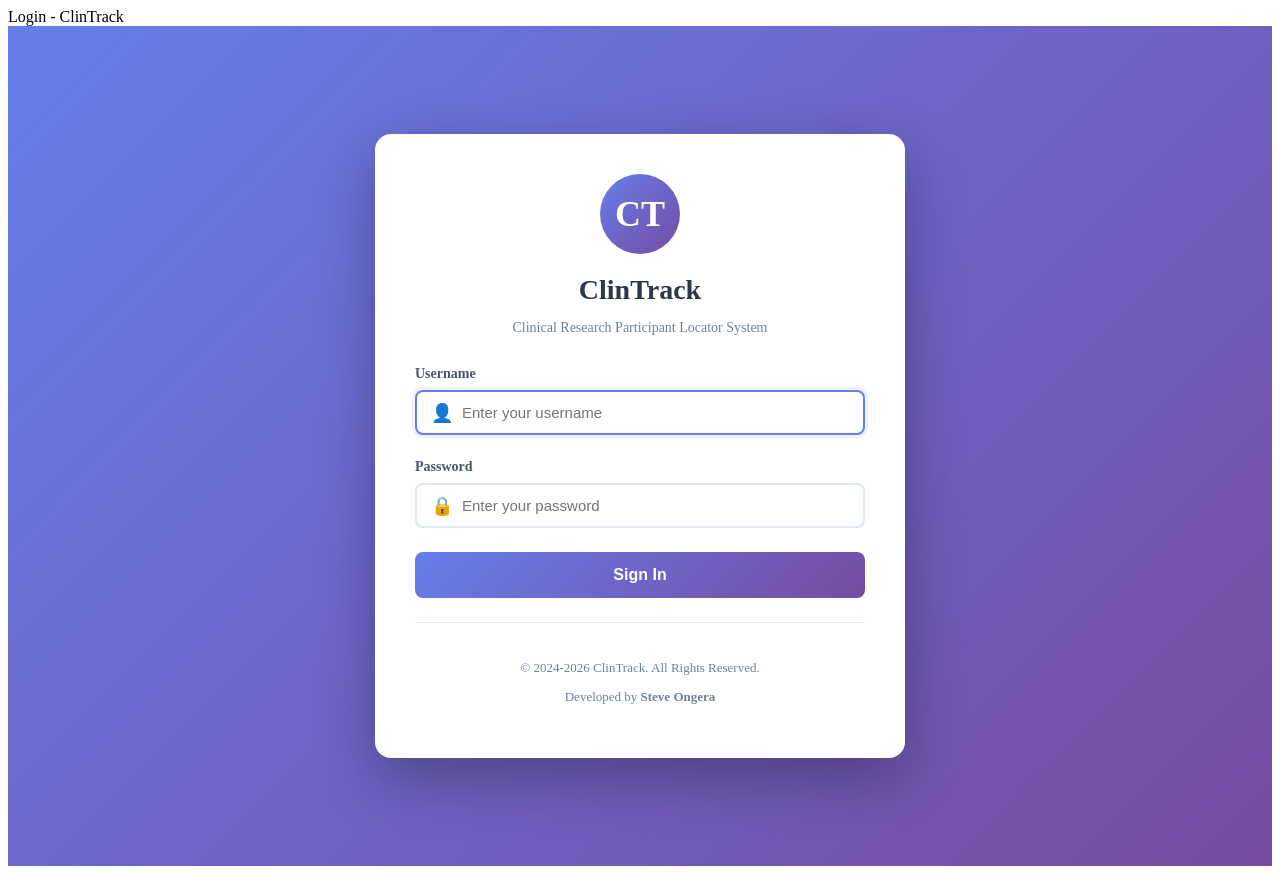
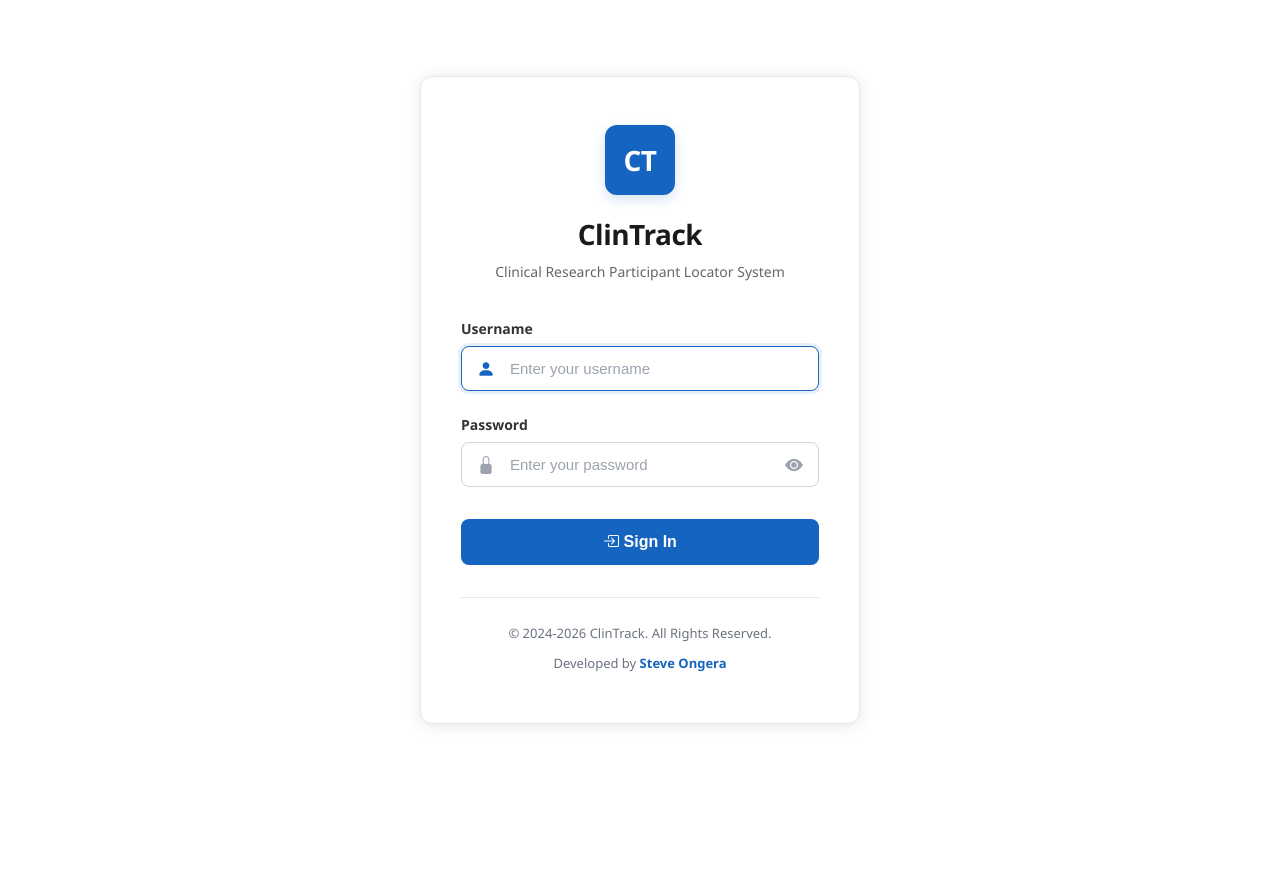
Before and after one commit to steve-ongera/ClinTrack, a Django app: page / in a window 1280 px wide. After the commit the page ends 726 px from the top, so only its background shows below. Run offline with Django 5.2, Linux system fonts and the light colour scheme.

Commit message:
made updates

```diff
--- a/templates/auth/login.html
+++ b/templates/auth/login.html
@@ -1,55 +1,76 @@
+<!DOCTYPE html>
+<html lang="en">
+<head>
+    <meta charset="UTF-8">
+    <meta name="viewport" content="width=device-width, initial-scale=1.0">
+    <title>Login - ClinTrack</title>
+    <link rel="stylesheet" href="https://cdn.jsdelivr.net/npm/bootstrap-icons@1.11.3/font/bootstrap-icons.min.css">
+    <style>
+        * {
+            margin: 0;
+            padding: 0;
+            box-sizing: border-box;
+        }
 
-{% block title %}Login - ClinTrack{% endblock %}
+        body {
+            font-family: 'Segoe UI', Tahoma, Geneva, Verdana, sans-serif;
+            background: #ffffff;
+            color: #333333;
+        }
 
-{% block extra_css %}
-<style>
         .login-container {
             min-height: 100vh;
             display: flex;
             align-items: center;
             justify-content: center;
-        background: linear-gradient(135deg, #667eea 0%, #764ba2 100%);
+            background: #ffffff;
             padding: 20px;
         }
 
         .login-card {
-        background: white;
-        border-radius: 16px;
-        box-shadow: 0 20px 60px rgba(0, 0, 0, 0.3);
-        max-width: 450px;
+            background: #ffffff;
+            border-radius: 12px;
+            box-shadow: 0 2px 16px rgba(0, 0, 0, 0.1);
+            max-width: 440px;
             width: 100%;
-        padding: 40px;
+            padding: 48px 40px;
+            border: 1px solid #e5e7eb;
         }
 
         .login-header {
             text-align: center;
-        margin-bottom: 30px;
+            margin-bottom: 36px;
         }
 
         .login-logo {
-        width: 80px;
-        height: 80px;
-        background: linear-gradient(135deg, #667eea 0%, #764ba2 100%);
-        border-radius: 50%;
+            width: 70px;
+            height: 70px;
+            background: #1565C0;
+            border-radius: 12px;
             display: flex;
             align-items: center;
             justify-content: center;
             margin: 0 auto 20px;
             color: white;
-        font-size: 36px;
-        font-weight: bold;
+            font-size: 28px;
+            font-weight: 700;
+            letter-spacing: -0.5px;
+            box-shadow: 0 4px 12px rgba(21, 101, 192, 0.2);
         }
 
         .login-title {
             font-size: 28px;
             font-weight: 700;
-        color: #2d3748;
+            color: #1a1a1a;
             margin-bottom: 8px;
+            letter-spacing: -0.5px;
         }
 
         .login-subtitle {
-        color: #718096;
+            color: #666666;
             font-size: 14px;
+            font-weight: 400;
+            line-height: 1.6;
         }
 
         .form-group {
@@ -59,75 +80,9 @@
         .form-label {
             display: block;
             font-weight: 600;
-        color: #4a5568;
+            color: #333333;
             margin-bottom: 8px;
             font-size: 14px;
-    }
-
-    .form-input {
-        width: 100%;
-        padding: 12px 16px;
-        border: 2px solid #e2e8f0;
-        border-radius: 8px;
-        font-size: 15px;
-        transition: all 0.3s;
-        box-sizing: border-box;
-    }
-
-    .form-input:focus {
-        outline: none;
-        border-color: #667eea;
-        box-shadow: 0 0 0 3px rgba(102, 126, 234, 0.1);
-    }
-
-    .btn-login {
-        width: 100%;
-        padding: 14px;
-        background: linear-gradient(135deg, #667eea 0%, #764ba2 100%);
-        color: white;
-        border: none;
-        border-radius: 8px;
-        font-size: 16px;
-        font-weight: 600;
-        cursor: pointer;
-        transition: transform 0.2s, box-shadow 0.2s;
-    }
-
-    .btn-login:hover {
-        transform: translateY(-2px);
-        box-shadow: 0 10px 20px rgba(102, 126, 234, 0.3);
-    }
-
-    .btn-login:active {
-        transform: translateY(0);
-    }
-
-    .alert {
-        padding: 12px 16px;
-        border-radius: 8px;
-        margin-bottom: 20px;
-        font-size: 14px;
-    }
-
-    .alert-error {
-        background-color: #fed7d7;
-        color: #c53030;
-        border: 1px solid #fc8181;
-    }
-
-    .alert-success {
-        background-color: #c6f6d5;
-        color: #276749;
-        border: 1px solid #9ae6b4;
-    }
-
-    .login-footer {
-        text-align: center;
-        margin-top: 24px;
-        padding-top: 24px;
-        border-top: 1px solid #e2e8f0;
-        color: #718096;
-        font-size: 13px;
         }
 
         .input-group {
@@ -139,17 +94,140 @@
             left: 16px;
             top: 50%;
             transform: translateY(-50%);
-        color: #a0aec0;
+            color: #9ca3af;
+            font-size: 18px;
+            transition: color 0.3s ease;
+        }
+
+        .toggle-password {
+            position: absolute;
+            right: 16px;
+            top: 50%;
+            transform: translateY(-50%);
+            color: #9ca3af;
+            font-size: 18px;
+            cursor: pointer;
+            transition: color 0.3s ease;
+            z-index: 10;
+        }
+
+        .toggle-password:hover {
+            color: #1565C0;
+        }
+
+        .form-input {
+            width: 100%;
+            padding: 13px 16px 13px 48px;
+            border: 1.5px solid #d1d5db;
+            border-radius: 8px;
+            font-size: 15px;
+            transition: all 0.3s ease;
+            background: #ffffff;
+            color: #1a1a1a;
+        }
+
+        .form-input::placeholder {
+            color: #9ca3af;
+        }
+
+        .form-input:hover {
+            border-color: #1565C0;
+        }
+
+        .form-input:focus {
+            outline: none;
+            border-color: #1565C0;
+            box-shadow: 0 0 0 3px rgba(21, 101, 192, 0.1);
+        }
+
+        .form-input:focus + .input-icon,
+        .form-input:hover + .input-icon {
+            color: #1565C0;
+        }
+
+        .btn-login {
+            width: 100%;
+            padding: 14px;
+            background: #1565C0;
+            color: white;
+            border: none;
+            border-radius: 8px;
+            font-size: 16px;
+            font-weight: 600;
+            cursor: pointer;
+            transition: all 0.3s ease;
+            margin-top: 8px;
+        }
+
+        .btn-login:hover {
+            background: #0d47a1;
+            transform: translateY(-1px);
+            box-shadow: 0 6px 16px rgba(21, 101, 192, 0.3);
+        }
+
+        .btn-login:active {
+            transform: translateY(0);
+            box-shadow: 0 2px 8px rgba(21, 101, 192, 0.2);
+        }
+
+        .alert {
+            padding: 14px 16px;
+            border-radius: 8px;
+            margin-bottom: 24px;
+            font-size: 14px;
+            display: flex;
+            align-items: center;
+            gap: 10px;
+        }
+
+        .alert i {
             font-size: 18px;
         }
 
-    .form-input.with-icon {
-        padding-left: 45px;
+        .alert-error {
+            background-color: #fef2f2;
+            color: #dc2626;
+            border: 1px solid #fecaca;
+        }
+
+        .alert-success {
+            background-color: #f0fdf4;
+            color: #16a34a;
+            border: 1px solid #bbf7d0;
+        }
+
+        .login-footer {
+            text-align: center;
+            margin-top: 32px;
+            padding-top: 24px;
+            border-top: 1px solid #e5e7eb;
+            color: #6b7280;
+            font-size: 13px;
+            line-height: 1.8;
+        }
+
+        .login-footer strong {
+            color: #1565C0;
+            font-weight: 600;
+        }
+
+        /* Responsive */
+        @media (max-width: 480px) {
+            .login-card {
+                padding: 36px 28px;
+            }
+
+            .login-title {
+                font-size: 24px;
+            }
+
+            .login-subtitle {
+                font-size: 13px;
+            }
         }
     </style>
-{% endblock %}
-
-{% block content %}
+</head>
+<body>
     <div class="login-container">
         <div class="login-card">
             <div class="login-header">
@@ -158,10 +236,16 @@
                 <p class="login-subtitle">Clinical Research Participant Locator System</p>
             </div>
 
+            <!-- Django Messages -->
             {% if messages %}
                 {% for message in messages %}
                     <div class="alert alert-{{ message.tags }}">
-                    {{ message }}
+                        {% if message.tags == 'error' %}
+                            <i class="bi bi-exclamation-circle-fill"></i>
+                        {% elif message.tags == 'success' %}
+                            <i class="bi bi-check-circle-fill"></i>
+                        {% endif %}
+                        <span>{{ message }}</span>
                     </div>
                 {% endfor %}
             {% endif %}
@@ -172,54 +256,67 @@
                 <div class="form-group">
                     <label class="form-label" for="username">Username</label>
                     <div class="input-group">
-                    <span class="input-icon">👤</span>
                         <input
                             type="text"
                             id="username"
                             name="username"
-                        class="form-input with-icon"
+                            class="form-input"
                             placeholder="Enter your username"
                             required
                             autofocus
                         >
+                        <i class="bi bi-person-fill input-icon"></i>
                     </div>
                 </div>
 
                 <div class="form-group">
                     <label class="form-label" for="password">Password</label>
                     <div class="input-group">
-                    <span class="input-icon">🔒</span>
                         <input
                             type="password"
                             id="password"
                             name="password"
-                        class="form-input with-icon"
+                            class="form-input"
                             placeholder="Enter your password"
                             required
                         >
+                        <i class="bi bi-lock-fill input-icon"></i>
+                        <i class="bi bi-eye-fill toggle-password" id="togglePassword"></i>
                     </div>
                 </div>
 
                 <button type="submit" class="btn-login">
-                Sign In
+                    <i class="bi bi-box-arrow-in-right"></i> Sign In
                 </button>
             </form>
 
             <div class="login-footer">
                 <p>© 2024-2026 ClinTrack. All Rights Reserved.</p>
-            <p style="margin-top: 8px;">Developed by <strong>Steve Ongera</strong></p>
+                <p style="margin-top: 6px;">Developed by <strong>Steve Ongera</strong></p>
             </div>
         </div>
     </div>
-{% endblock %}
 
-{% block extra_js %}
     <script>
+        // Toggle password visibility
+        const togglePassword = document.getElementById('togglePassword');
+        const passwordInput = document.getElementById('password');
+
+        togglePassword.addEventListener('click', function() {
+            // Toggle the type attribute
+            const type = passwordInput.getAttribute('type') === 'password' ? 'text' : 'password';
+            passwordInput.setAttribute('type', type);
+
+            // Toggle the eye icon
+            this.classList.toggle('bi-eye-fill');
+            this.classList.toggle('bi-eye-slash-fill');
+        });
+
         // Auto-hide alerts after 5 seconds
         setTimeout(function() {
             const alerts = document.querySelectorAll('.alert');
             alerts.forEach(function(alert) {
-            alert.style.transition = 'opacity 0.5s';
+                alert.style.transition = 'opacity 0.5s ease';
                 alert.style.opacity = '0';
                 setTimeout(function() {
                     alert.remove();
@@ -227,4 +324,5 @@
             });
         }, 5000);
     </script>
-{% endblock %}
+</body>
+</html>
```
Lines whose indentation alone changed are shown as unchanged.
